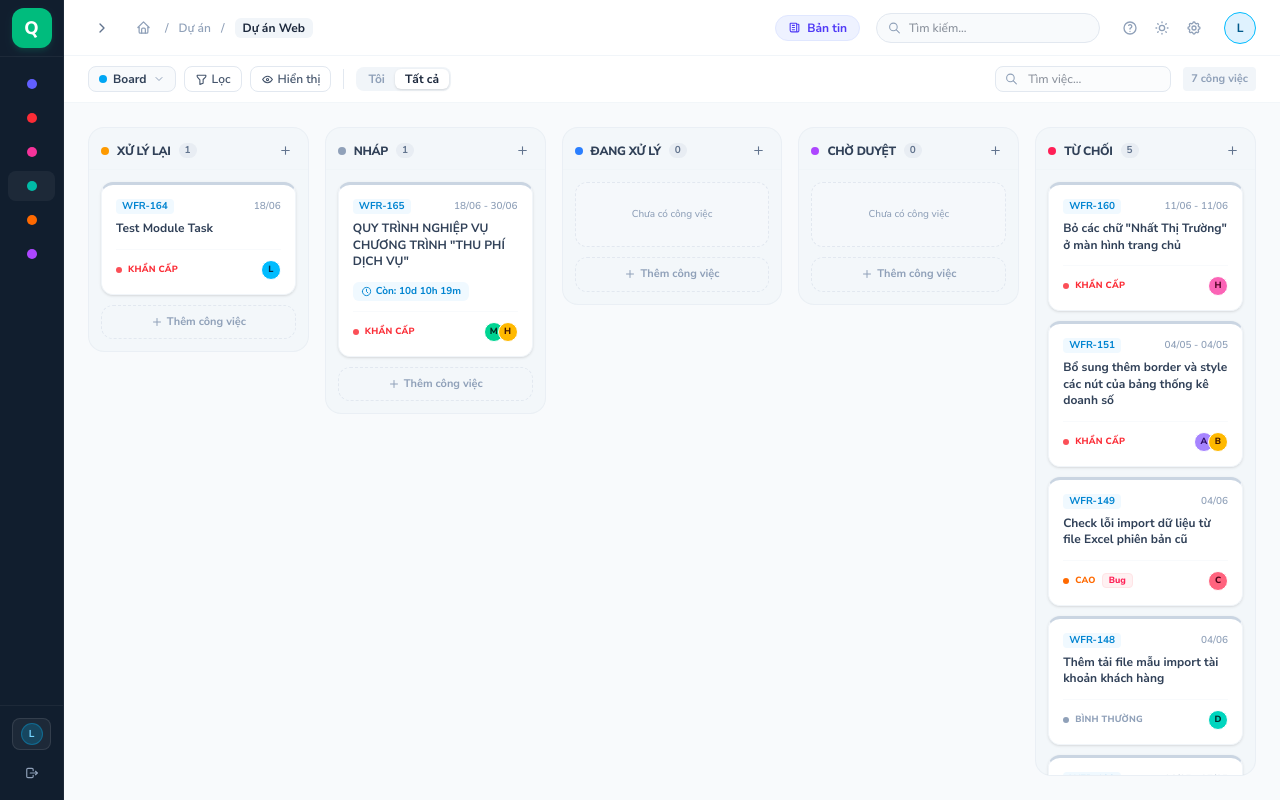
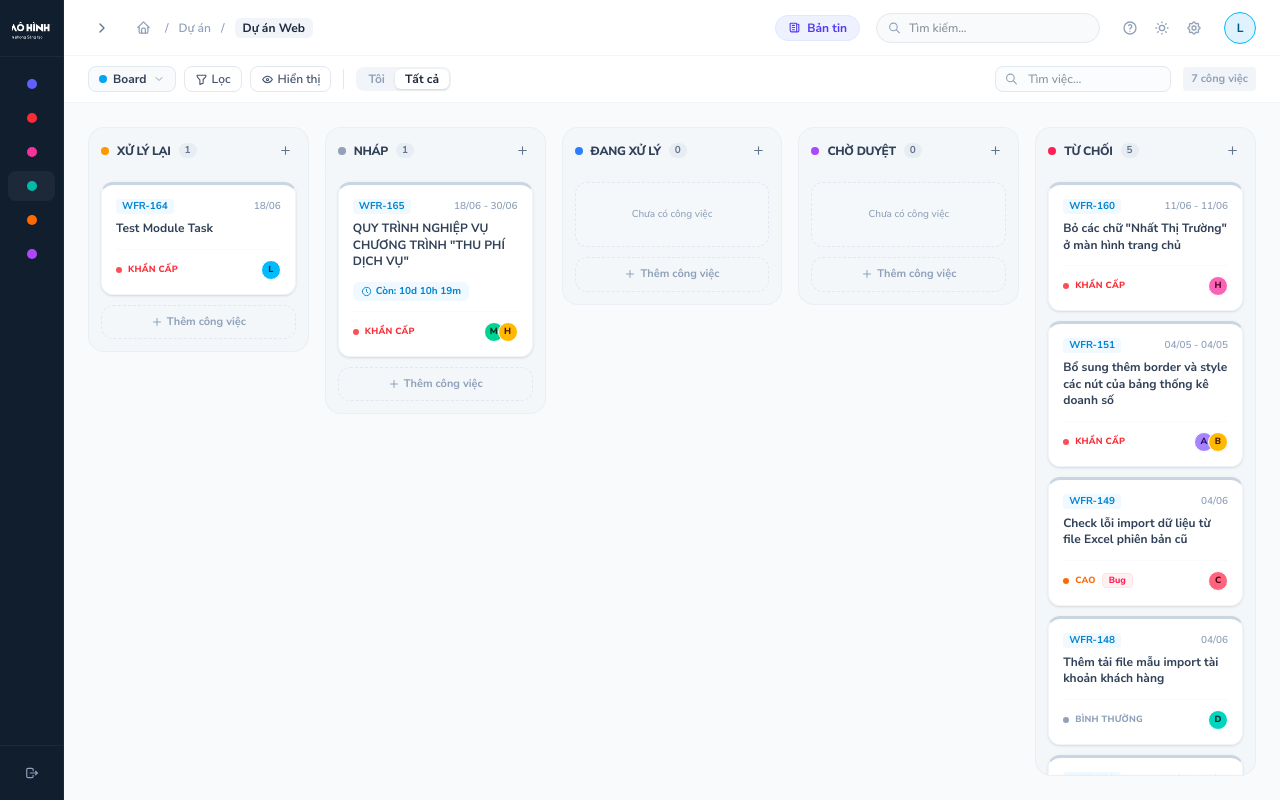
Before and after one commit to linh6666/Work-flow, a Next.js app: page /Administration in a window 1280 px wide. Both pictures are taken after a click on the button 294 px from the left and 27 px from the top of the page. Built offline with nearby package versions, Linux system fonts and the light colour scheme.

Commit message:
1/7/25 lan3

```diff
--- a/components/Administration/index.tsx
+++ b/components/Administration/index.tsx
@@ -250,8 +250,15 @@ export default function Administration() {
         {/* Workspace Brand Dropdown */}
         <div className={`px-0 py-2 border-b border-white/5 flex items-center ${isSidebarCollapsed ? 'justify-center' : 'justify-between'} hover:bg-white/5 transition-colors cursor-pointer`}>
           {isSidebarCollapsed ? (
-            <div className="w-10 h-10 rounded-xl bg-emerald-500 text-white font-extrabold flex items-center justify-center text-lg shadow-md shadow-emerald-500/15 shrink-0">
-              Q
+            <div className="w-10 h-10 relative overflow-hidden rounded-xl flex items-center justify-center shrink-0">
+              <Image
+                src="/logo/logo1.png"
+                alt="Logo WorkFlow Icon"
+                width={560}
+                height={140}
+                className="h-[120px] w-auto max-w-none object-cover object-left -my-[40px] -ml-[8px] scale-110"
+                priority
+              />
             </div>
           ) : (
             <Image
@@ -357,16 +364,6 @@ export default function Administration() {
 
         {/* Footer Area */}
         <div className="p-3 border-t border-white/5 space-y-2">
-          <div className={`flex items-center gap-2.5 ${isSidebarCollapsed ? 'justify-center p-1' : 'px-2 py-1'} bg-white/5 border border-white/10 rounded-lg`}>
-            <div className="w-5.5 h-5.5 rounded-full bg-sky-400/20 border border-sky-400/30 flex items-center justify-center text-[10px] font-bold text-sky-300 shrink-0">
-              L
-            </div>
-            {!isSidebarCollapsed && (
-              <span className="text-[11px] font-semibold text-slate-300 truncate">
-                lecongchien247
-              </span>
-            )}
-          </div>
 
           <a
             href="/workspace-selection"
```
